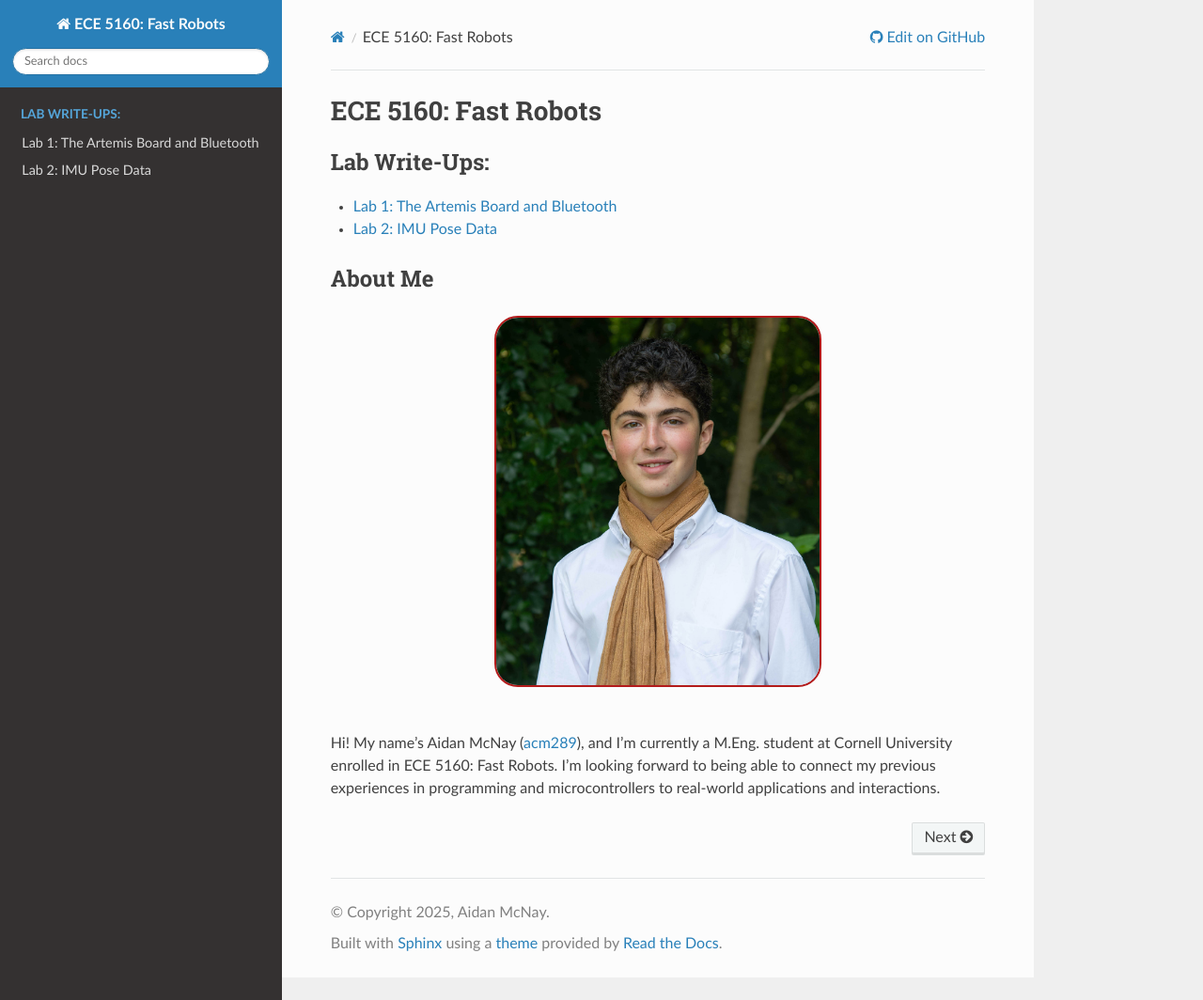
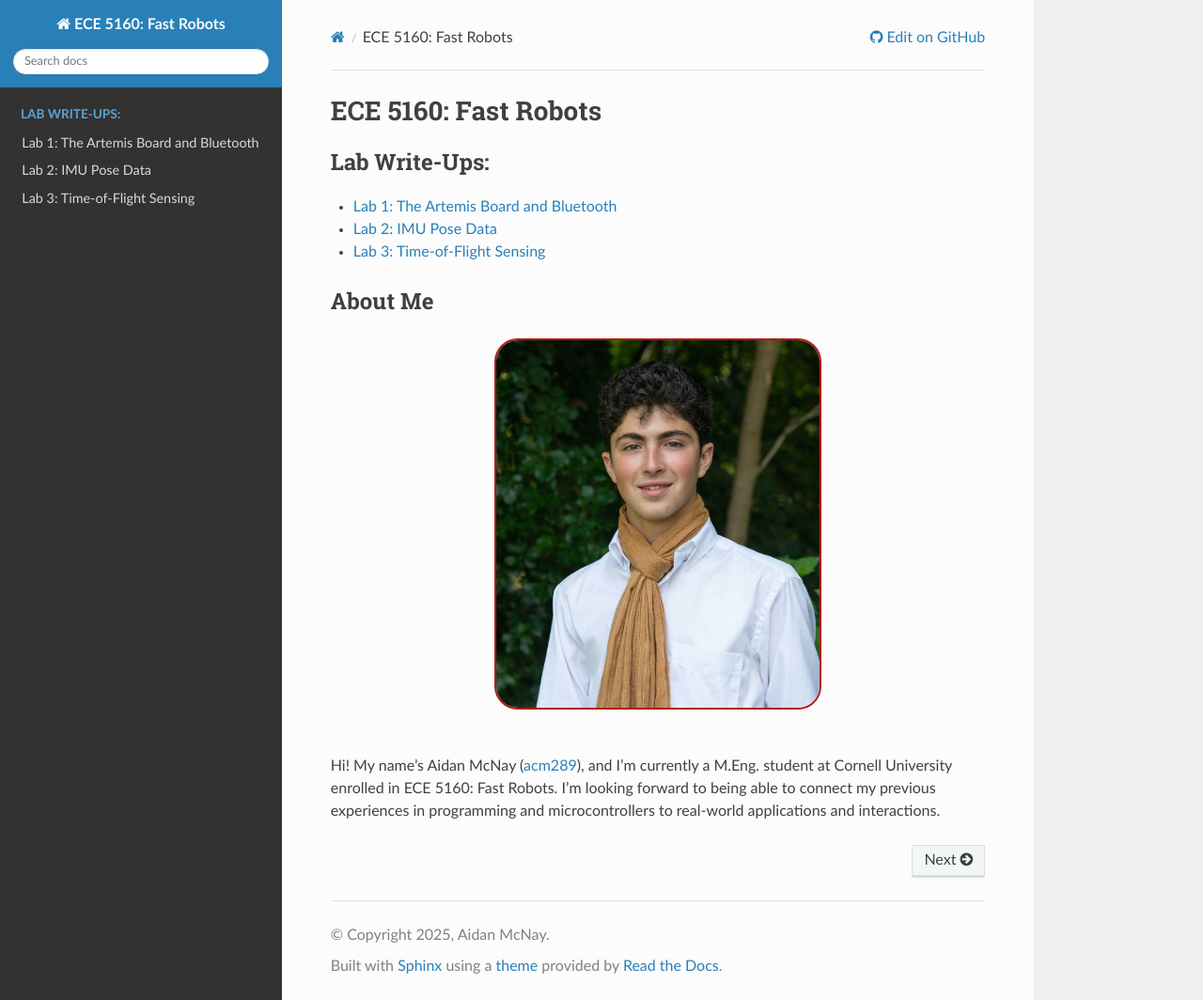
Before and after one commit to Aidan-McNay/fast-robots-docs, a Sphinx documentation site: the page built from docs/index.rst, in a window 1280 px wide and 1064 px high. Shown: the whole window at 94% size. Built offline with Sphinx 7.4.7 and the Read the Docs theme 3.1.0, drawn with Linux system fonts in a browser that asks for light colours; some of the changed lines change nothing that is shown.

Commit message:
Start Lab 3

```diff
--- a/docs/index.rst
+++ b/docs/index.rst
@@ -13,6 +13,7 @@ ECE 5160: Fast Robots
 
    lab1
    lab2
+   lab3
 
 About Me
 --------------------------------------------------------------------------
--- /dev/null
+++ b/docs/lab3.rst
@@ -0,0 +1,118 @@
+.. ECE 5160 Lab 3 Write-Up: ToF Data
+
+Lab 3: Time-of-Flight Sensing
+==========================================================================
+
+Once we go our IMU working, we can begin to include Time-of-Flight (ToF)
+data to sense other objects around us.
+
+Prelab
+--------------------------------------------------------------------------
+
+This week's prelab included determining how our two ToF sensors (as well
+as the IMU) would be wired. This resulted in the following wiring diagram:
+
+.. image:: img/lab3/wiring.png
+   :align: center
+   :width: 100%
+   :class: bottompadding
+
+.. admonition:: Battery Wire Colors
+   :class: info
+
+   Note that the wiring colors unconventionally change from the LiPo
+   battery to the Artemis; this was a result of our JST connector
+   physically connecting black to the ``+`` terminal (and red to
+   ``-``), so the color convention was swapped to have correct voltage
+   polarity.
+
+At a high-level, all of our sensor boards communicate over I\ :sup:`2`\ C;
+we can use the QWIIC breakout board to connect all of them to the Artemis'
+I\ :sup:`2`\ C port, and strip/solder the QWIIC cables to our ToF sensors
+as appropriate
+
+Two Time-of-Flight Sensors
+""""""""""""""""""""""""""""""""""""""""""""""""""""""""""""""""""""""""""
+
+To detect obstacles in multiple directions, our vehicle will use two
+ToF sensors. While their position may change based on future lab results,
+I currently plan to have them mounted on the front and side of the car.
+In a maze scenario, this will allow us to see obstacles directly in front
+of us (most relevant - in the direction of travel) as well as to one side,
+at the expense of behind us (likely not needed, as it's where we came from)
+and to the other side (can be achieved by rotation).
+
+.. image:: img/lab3/tof-placement.png
+   :align: center
+   :width: 40%
+   :class: bottompadding
+
+This also brings an issue of data communication. Both ToF sensors have a
+default I\ :sup:`2`\ C address of ``0x52``. If we attempt to communicate,
+both will see thie address as theirs and attempt to respond appropriately,
+causing a bus collision. However, their address is programmable; we can
+therefore use the ``XSHUT`` pin of one to turn it off, change the address
+of the other, and use the independent addresses from then on.
+
+Finally, the ToF sensors are more position-dependent than the IMU; I
+accordingly chose to use the long QWIIC cables for these to leave them
+the most freedom of position on the robot.
+
+Lab Tasks
+--------------------------------------------------------------------------
+
+One Time-of-Flight Sensor
+""""""""""""""""""""""""""""""""""""""""""""""""""""""""""""""""""""""""""
+
+The first step was to connect one ToF sensor, to verify it could work
+alone.
+
+.. figure:: img/lab3/one-tof.png
+   :align: center
+   :width: 70%
+   :class: image-border
+
+   Hardware setup with one ToF sensor (``XSHUT`` not necessary)
+
+We can use the Arduino example for scanning the I\ :sup:`2`\ C
+bus to verify the address.
+
+.. figure:: img/lab3/i2c-scan.png
+   :align: center
+   :width: 70%
+   :class: image-border
+
+   I\ :sup:`2`\ C scanning example
+
+Since we're only using one of two I\ :sup:`2`\ C ports, a device
+is only found on one. Here, the address found is ``0x29``; while
+this initially seems incorrect, we can notice that this is
+``0x52 >> 1``, omitting the last bit. The last I\ :sup:`2`\ C
+address bit is used to indicate direction; ``0`` for a write,
+``1`` for a read. Because of this, the controlling device only
+keeps track of the first 7 bits.
+
+.. figure:: img/lab3/datasheet-address.png
+   :align: center
+   :width: 70%
+   :class: image-border
+
+   An excerpt from the `ToF datasheet <https://cdn.sparkfun.com/assets/8/9/9/a/6/VL53L0X_DS.pdf#page=19>`_, verifying our address expectation
+
+Testing Range
+""""""""""""""""""""""""""""""""""""""""""""""""""""""""""""""""""""""""""
+
+For this lab, I chose the "Short" distance mode, as it is the best with
+ambient light, and the 1.3 meters of range seemed adequate for a robot
+of our size.
+
+.. figure:: img/lab3/distance-modes.png
+   :align: center
+   :width: 70%
+   :class: image-border
+
+   The available distance modes (Source: `Datasheet <https://cdn.sparkfun.com/assets/8/9/9/a/6/VL53L0X_DS.pdf#page=10>`_)
+
+For this experiment, I used a tape measure to get the true position, and
+used the IMU over Bluetooth to record and plot measured position, as well
+as ranging time.
```
Also changed, not shown: docs/img/lab3/datasheet-address.png (added), docs/img/lab3/distance-modes.png (added), docs/img/lab3/i2c-scan.png (added), 3 other files.
